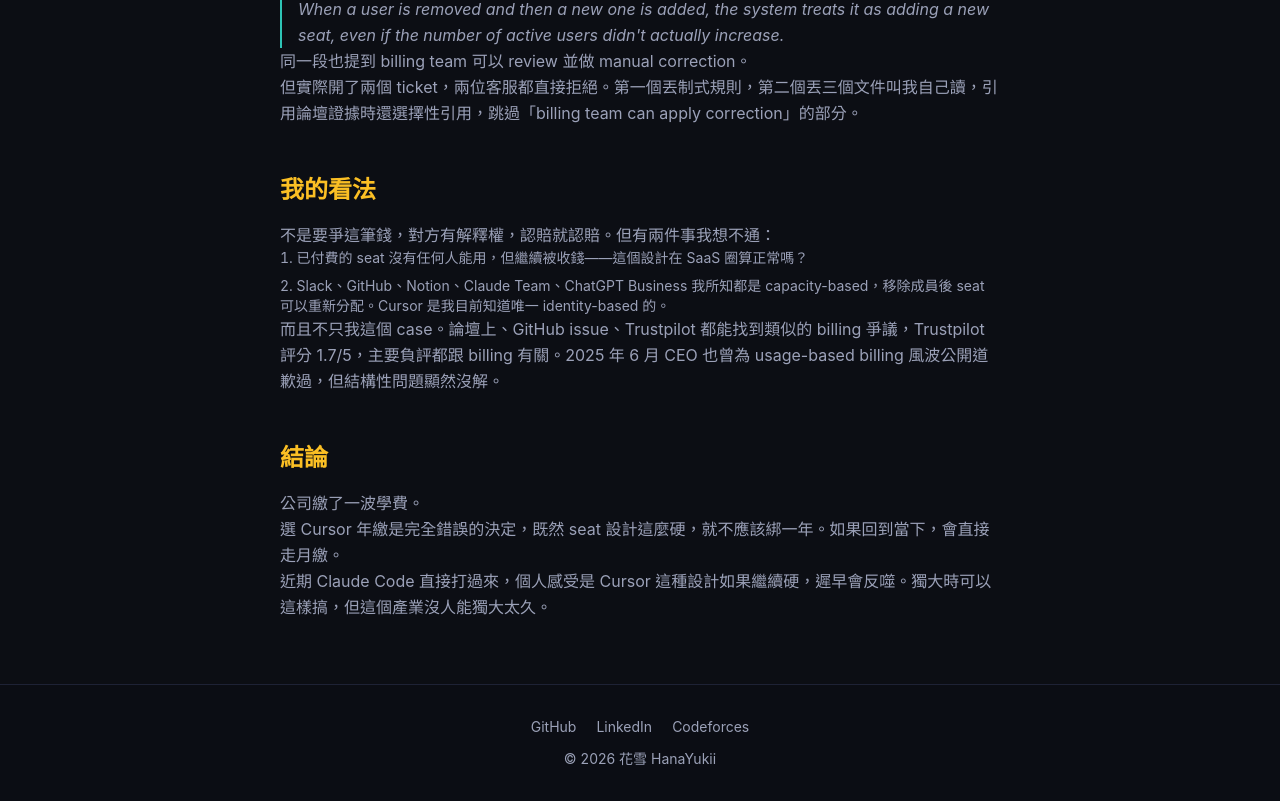
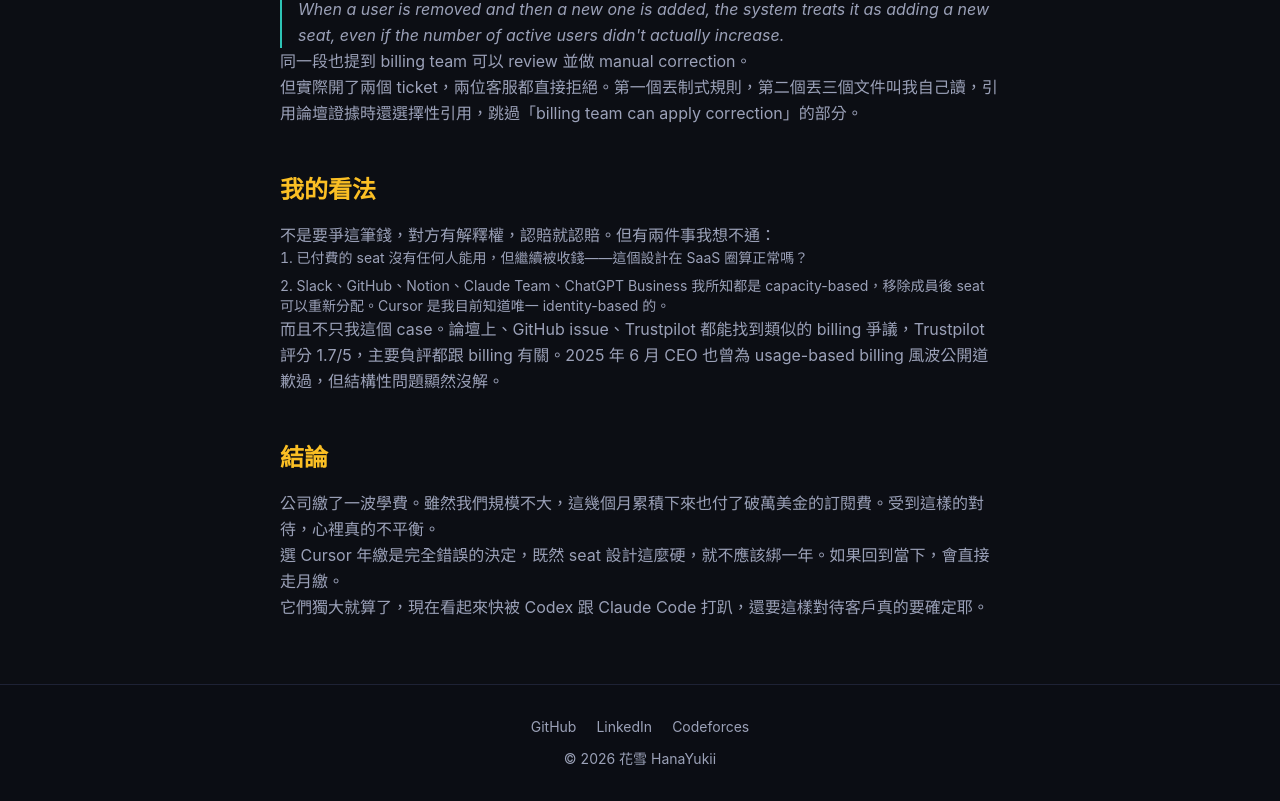
Before and after one commit to HanaYukii/hanayukii-site, a Next.js app: page /blog/cursor-billing-dispute in a window 1280 px wide. Shown: the part 901-1702 px from the top of the page. Built offline with nearby package versions, Linux system fonts and the light colour scheme.

Commit message:
Add stronger conclusion to Cursor billing dispute

```diff
--- a/src/app/blog/cursor-billing-dispute/page.tsx
+++ b/src/app/blog/cursor-billing-dispute/page.tsx
@@ -124,13 +124,13 @@ export default function CursorBillingDispute() {
         <FadeIn>
           <Heading id="conclusion">結論</Heading>
           <p>
-            公司繳了一波學費。
+            公司繳了一波學費。雖然我們規模不大，這幾個月累積下來也付了破萬美金的訂閱費。受到這樣的對待，心裡真的不平衡。
           </p>
           <p>
             選 Cursor 年繳是完全錯誤的決定，既然 seat 設計這麼硬，就不應該綁一年。如果回到當下，會直接走月繳。
           </p>
           <p>
-            近期 Claude Code 直接打過來，個人感受是 Cursor 這種設計如果繼續硬，遲早會反噬。獨大時可以這樣搞，但這個產業沒人能獨大太久。
+            它們獨大就算了，現在看起來快被 Codex 跟 Claude Code 打趴，還要這樣對待客戶真的要確定耶。
           </p>
         </FadeIn>
 
```
